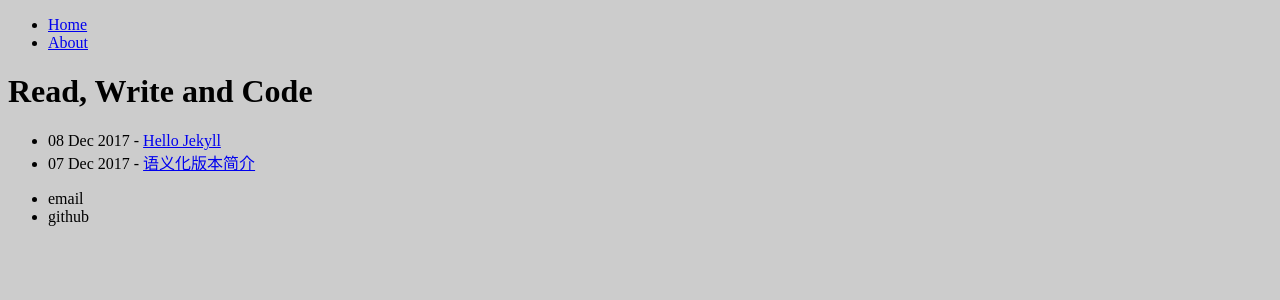
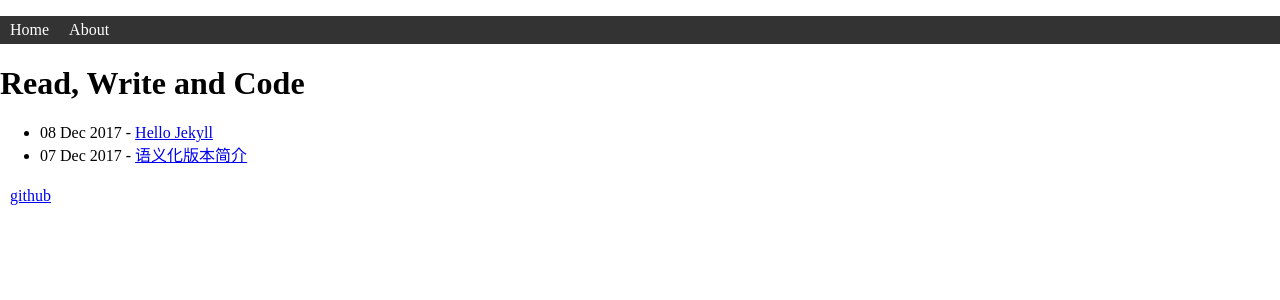
Before and after one commit to liuzhuan/liuzhuan.github.io, a Jekyll site: the page built from index.md, in a window 1280 px wide. Shown: the top 300 px of the page. Built offline with Jekyll 4.4.1, drawn with Linux system fonts in a browser that asks for light colours.

Commit message:
updating github pages

```diff
--- a/_layouts/default.html
+++ b/_layouts/default.html
@@ -21,8 +21,7 @@
 
     <footer>
         <ul>
-            <li>email</li>
-            <li>github</li>
+            <li><a href="https://github.com/liuzhuan">github</a></li>
         </ul>
     </footer>
 </body>
--- a/css/main.css
+++ b/css/main.css
@@ -1,3 +1,36 @@
+html,
 body {
-    background: #ccc;
+    margin: 0;
+    padding: 0;
+    background: white;
 }
+
+nav {
+    background: #333;
+    color: white;
+}
+
+nav a:link,
+nav a:visited,
+nav a:hover,
+nav a:active {
+    color: white;
+    text-decoration: none;
+}
+
+nav a:hover {
+    text-decoration: underline;
+}
+
+nav ul,
+footer ul {
+    overflow: hidden;
+    clear: both;
+    padding: 0;
+}
+nav li,
+footer li {
+    float: left;
+    list-style: none;
+    padding: 5px 10px;
+}
```
Also changed, not shown: about.md (added, +11 -0 lines), README.md.
